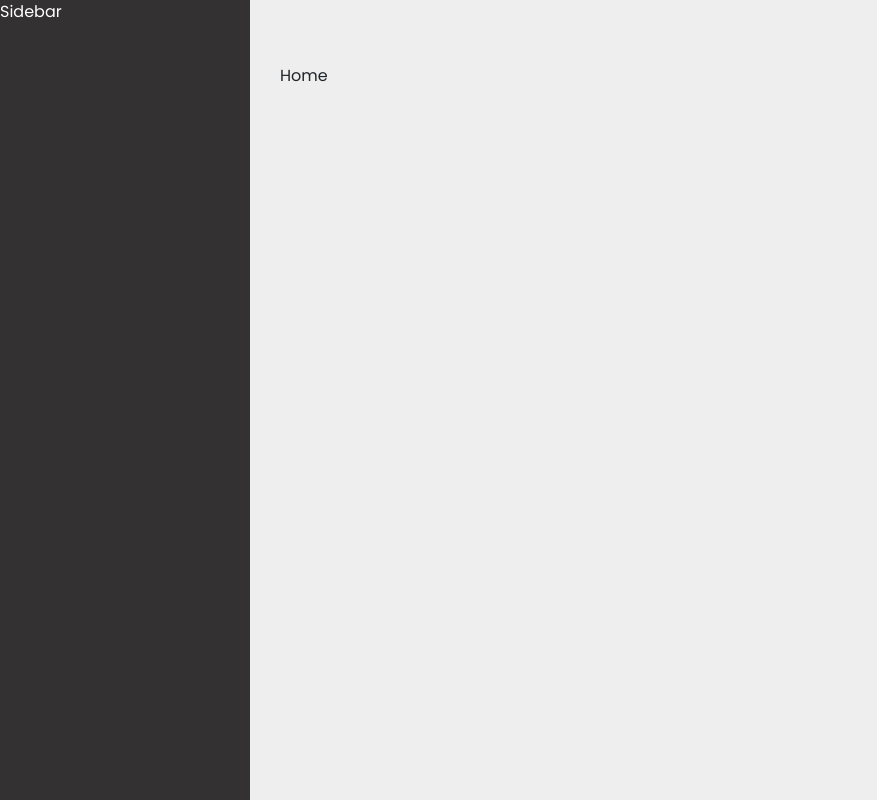
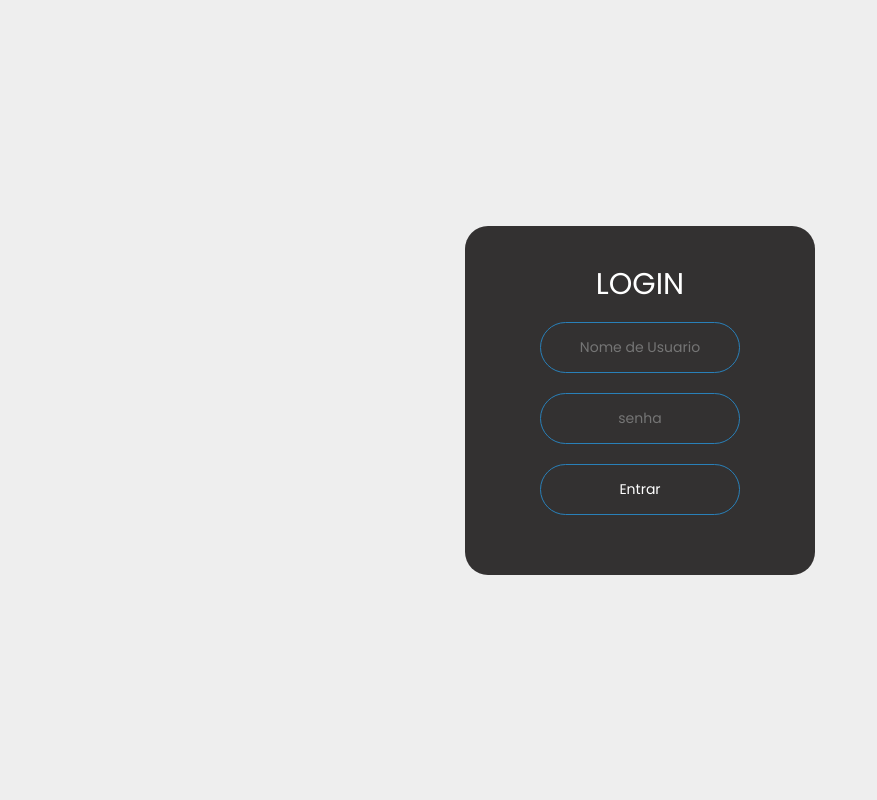
Before and after one commit to BeccaAlmeida/projeto_final_GAMA_ACCENTURE, a React app: page / in a window 1280 px wide. Before the commit this address led to /painel. Shown: the whole page, without its empty margins (0-877 px from the left). Built offline with nearby package versions, Linux system fonts and the light colour scheme.

Commit message:
Ajustes formulario login

```diff
--- a/src/app.jsx
+++ b/src/app.jsx
@@ -2,15 +2,36 @@ import React from "react";
 import { Provider } from "react-redux";
 import store from "./store";
 import { BrowserRouter } from "react-router-dom";
-import Menu from "./base/Menu";
+import Menu from "./components/Menu";
+import styled from "styled-components";
 
-console.log();
+let menu = [
+	{
+		name: "Painel",
+		path: "/",
+		selected: false,
+	},
+	{
+		name: "Painel",
+		path: "/",
+		selected: false,
+	},
+	{
+		name: "Painel",
+		path: "/",
+		selected: false,
+	},
+];
 
 const App = (props) =>
 	store.getState().auth ? (
 		<Provider store={store}>
 			<div className="wrapper">
-				<div className="sidebar">Sidebar</div>
+				<div className="sidebar ">
+					<SideBarItem selected={true}>Painel</SideBarItem>
+					<SideBarItem selected={false}>Atorez/Atrizes</SideBarItem>
+					<SideBarItem selected={false}>Sair</SideBarItem>
+				</div>
 
 				<div className="content">
 					<div className="container-fluid">
@@ -33,12 +54,15 @@ const App = (props) =>
 		</Provider>
 	) : (
 		<Provider store={store}>
-			<div className="row">
-				<div className="col-12">
-					<BrowserRouter>{props.children}</BrowserRouter>
-				</div>
-			</div>
+			<BrowserRouter>{props.children}</BrowserRouter>
 		</Provider>
 	);
 
+const SideBarItem = styled.div`
+	margin: 1rem;
+	padding: 0.8rem 0.9rem;
+	border-radius: 5px;
+	background: ${({ selected }) => (selected ? "#906cda" : "")};
+`;
+
 export default App;
--- a/src/base/Menu.jsx
+++ b/src/components/Menu.jsx
@@ -33,6 +33,7 @@ class Menu extends Component {
 	render() {
 		return (
 			<StyledBurger
+				size={"2rem"}
 				className="my-3 menu"
 				onClick={() => this.changeMenu()}
 				open={this.state.open}
@@ -48,12 +49,12 @@ class Menu extends Component {
 const StyledBurger = styled.button`
 	position: absolute;
 	top: 5%;
-	left: 2rem;
+	left: ${({ size }) => size};
 	display: flex;
 	flex-direction: column;
 	justify-content: space-around;
-	width: 2rem;
-	height: 2rem;
+	width: ${({ size }) => size};
+	height: ${({ size }) => size};
 	background: transparent;
 	border: none;
 	cursor: pointer;
@@ -65,7 +66,7 @@ const StyledBurger = styled.button`
 	}
 
 	div {
-		width: 2rem;
+		width: ${({ size }) => size};
 		height: 0.25rem;
 		background: #333131;
 		border-radius: 10px;
--- a/src/index.scss
+++ b/src/index.scss
@@ -8,68 +8,6 @@ body {
 	background: #eee;
 }
 
-.box h1 {
-	color: white;
-	text-transform: uppercase;
-	font-weight: 300;
-	font-size: 30px;
-}
-
-.box {
-	width: 300px;
-	padding: 40px;
-	position: absolute;
-	top: 50%;
-	left: 50%;
-	transform: translate(-50%, -50%);
-	background: #191919;
-	text-align: center;
-	border-radius: 23px;
-}
-
-.box input[type="text"],
-.box input[type="password"] {
-	border: 0;
-	background: none;
-	display: block;
-	margin: 20px auto;
-	text-align: center;
-	color: white;
-	border: 1.5px solid #2980b9;
-	padding: 14px 10px;
-	width: 200px;
-	outline: none;
-	transition: 0.3s;
-	font-size: 14px;
-	border-radius: 30px;
-}
-.box input[type="text"]:focus,
-.box input[type="password"]:focus {
-	width: 280px;
-	border-color: #27ae60;
-}
-
-.box input[type="submit"] {
-	border: 0;
-	background: none;
-	display: block;
-	margin: 20px auto;
-	text-align: center;
-	color: white;
-	border: 1.5px solid #2980b9;
-	padding: 14px 40px;
-	width: 200px;
-	outline: none;
-	transition: 0.3s;
-	font-size: 14px;
-	border-radius: 30px;
-	cursor: pointer;
-}
-
-.box input[type="submit"]:hover {
-	background: #27ae60;
-}
-
 .h-view {
 	height: 100vh;
 }
@@ -78,6 +16,10 @@ $sidebarSize: 250px;
 $transitionTime: all 0.3s;
 
 .wrapper {
+	transition: $transitionTime;
+	display: flex;
+	position: relative;
+
 	&.open {
 		.sidebar {
 			transition: $transitionTime;
@@ -94,10 +36,6 @@ $transitionTime: all 0.3s;
 	.menu {
 		display: none;
 	}
-
-	transition: $transitionTime;
-	display: flex;
-	position: relative;
 
 	.sidebar {
 		width: 100%;
--- a/src/pages/login/index.jsx
+++ b/src/pages/login/index.jsx
@@ -1,17 +1,23 @@
 import React, { Component } from "react";
 import store from "../../store";
 import { Redirect } from "react-router-dom";
+import styled from "styled-components";
 
 class Login extends Component {
 	isAuth() {
 		return store.getState().auth;
 	}
 
+	handlerSubmit($event) {
+		$event.preventDefault();
+	}
+
 	render() {
 		if (this.isAuth()) return <Redirect to="/painel" />;
 
 		return (
-			<form className="box" method="POST">
+			<Fullscreen>
+				<Box onSubmit={this.handlerSubmit} method="POST">
 					<h1>login</h1>
 					<input
 						type="text"
@@ -20,11 +26,74 @@ class Login extends Component {
 					></input>
 					<input type="password" name="" placeholder="senha"></input>
 
-				<input className="bnt" type="submit" value="entrar"></input>
-				<input className="bnt" type="submit" value="cadastrar"></input>
-			</form>
+					<ButtonForm>Entrar</ButtonForm>
+				</Box>
+			</Fullscreen>
 		);
 	}
 }
 
+const Fullscreen = styled.div`
+	width: 100vw;
+	height: 100vh;
+	display: flex;
+	justify-content: center;
+	align-items: center;
+`;
+
+const Box = styled.form`
+	width: 350px;
+	padding: 40px;
+	position: absolute;
+	background: #333131;
+	text-align: center;
+	border-radius: 23px;
+
+	h1 {
+		color: white;
+		text-transform: uppercase;
+		font-weight: 300;
+		font-size: 30px;
+	}
+
+	input[type="text"],
+	[type="password"] {
+		border: 0;
+		background: none;
+		display: block;
+		margin: 20px auto;
+		text-align: center;
+		color: white;
+		border: 1.5px solid #2980b9;
+		padding: 14px 10px;
+		width: 200px;
+		outline: none;
+		transition: 0.3s;
+		font-size: 14px;
+		border-radius: 30px;
+
+		&:focus {
+			width: 280px;
+			border-color: #906cda;
+		}
+	}
+`;
+
+const ButtonForm = styled.button`
+	border: 0;
+	background: none;
+	display: block;
+	margin: 20px auto;
+	text-align: center;
+	color: white;
+	border: 1.5px solid #2980b9;
+	padding: 14px 40px;
+	width: 200px;
+	outline: none;
+	transition: 0.3s;
+	font-size: 14px;
+	border-radius: 30px;
+	cursor: pointer;
+`;
+
 export default Login;
--- a/src/store/initialState.jsx
+++ b/src/store/initialState.jsx
@@ -1,3 +1,3 @@
 export default {
-	auth: true,
+	auth: false,
 };
```
Also changed, not shown: src/base/Sidebar.jsx (deleted, +0 -13 lines). Lines whose indentation alone changed are shown as unchanged.
